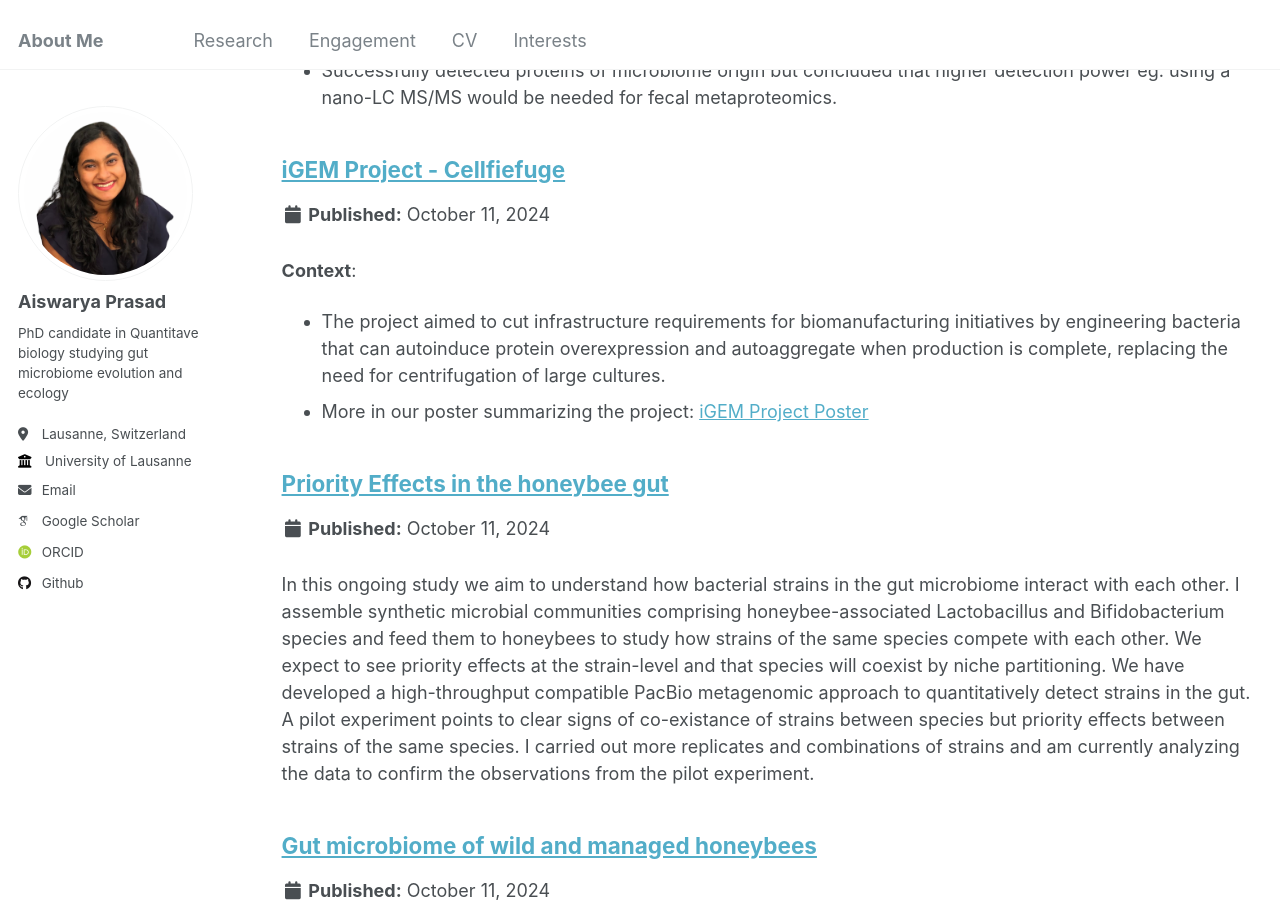
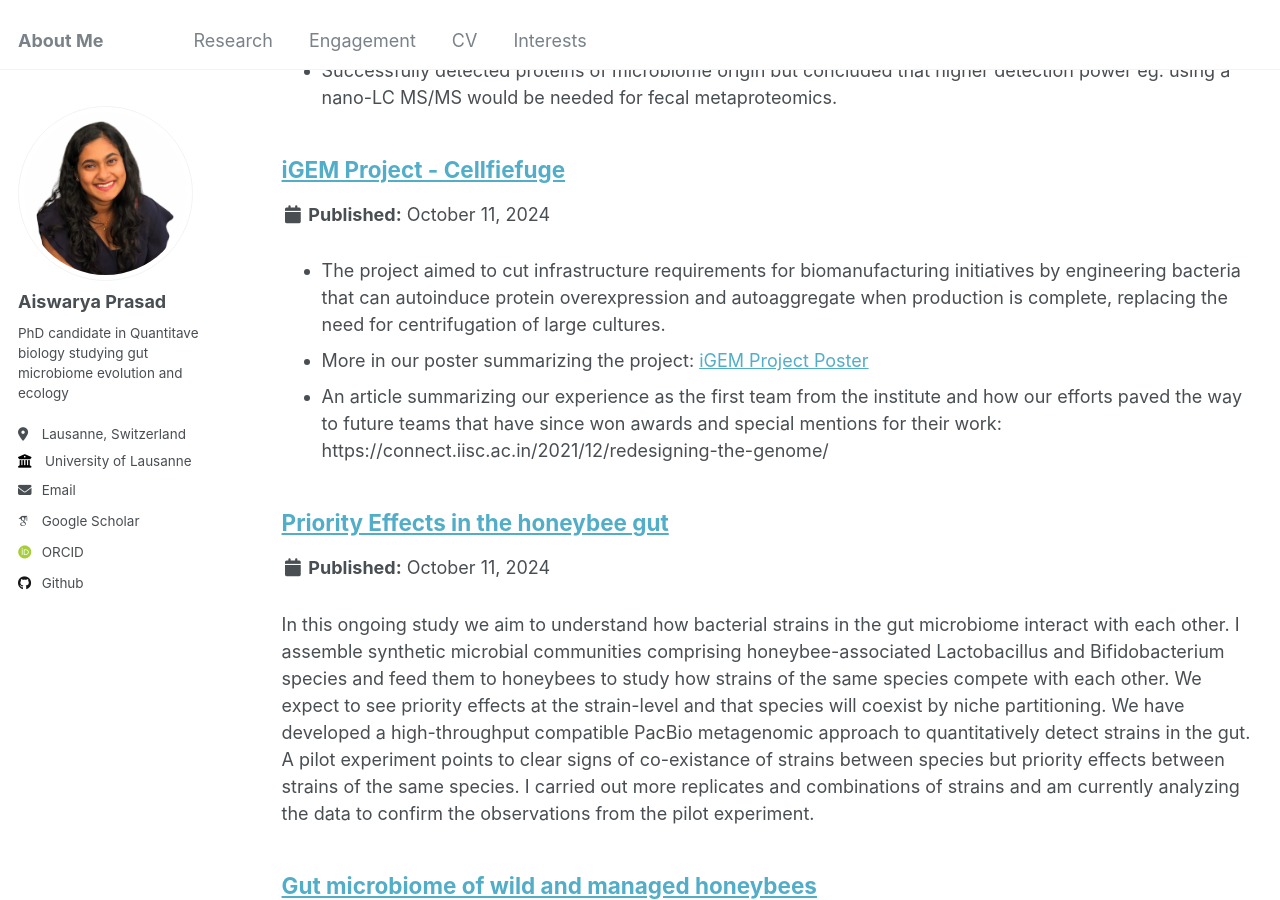
Before and after one commit to Aiswarya-prasad/aiswarya-prasad.github.io, a Jekyll site: the page built from _pages/collection-archive.html, in a window 1280 px wide and 900 px high, scrolled down 2762 px. Built offline with Jekyll 4.4.1, drawn with Linux system fonts in a browser that asks for light colours; some web fonts are replaced; a script that is not in the unit is left out; some of the changed lines change nothing that is shown.

Commit message:
Syntax change, squash commit later or just ignore.

```diff
--- a/_research/igem_project.md
+++ b/_research/igem_project.md
@@ -9,26 +9,22 @@
 order: 6
 start_date: 2016-02-01
 end_date: 2016-10-01
-# media:
-#   - path: "images/research/iGEM-2016-team.jpeg"
-#     alt: "Undergraduate students from the 2016 IISc iGEM team"
-#     focal_point: Smart
-#     width: 200
-#     height: 300
-#   - path: "images/research/Svce1iiscc.jpeg"
-#     alt: "Undergraduate students from the 2016 IISc iGEM team and SVCE team"
-#     focal_point: Smart
-#     width: 200
-#     height: 300
+media:
+  - path: "images/research/iGEM-2016-team.png"
+    alt: "Undergraduate students from the 2016 IISc iGEM team"
+    focal_point: Smart
+    width: 200
+    height: 300
+  - path: "images/research/Svce1iiscc.png"
+    alt: "Undergraduate students from the 2016 IISc iGEM team and SVCE team"
+    focal_point: Smart
+    width: 200
+    height: 300
 ---
 
-**Context**:
   * The project aimed to cut infrastructure requirements for biomanufacturing initiatives by engineering bacteria that can autoinduce protein overexpression and autoaggregate when production is complete, replacing the need for centrifugation of large cultures.
   * More in our poster summarizing the project: [iGEM Project Poster](/files/Cellfiefuge_poster.pdf)
-
-**Experience**:
   * An article summarizing our experience as the first team from the institute and how our efforts paved the way to future teams that have since won awards and special mentions for their work: https://connect.iisc.ac.in/2021/12/redesigning-the-genome/
-
 
 ---
 
```
Also changed, not shown: images/research/Svce1iiscc.png (added).
